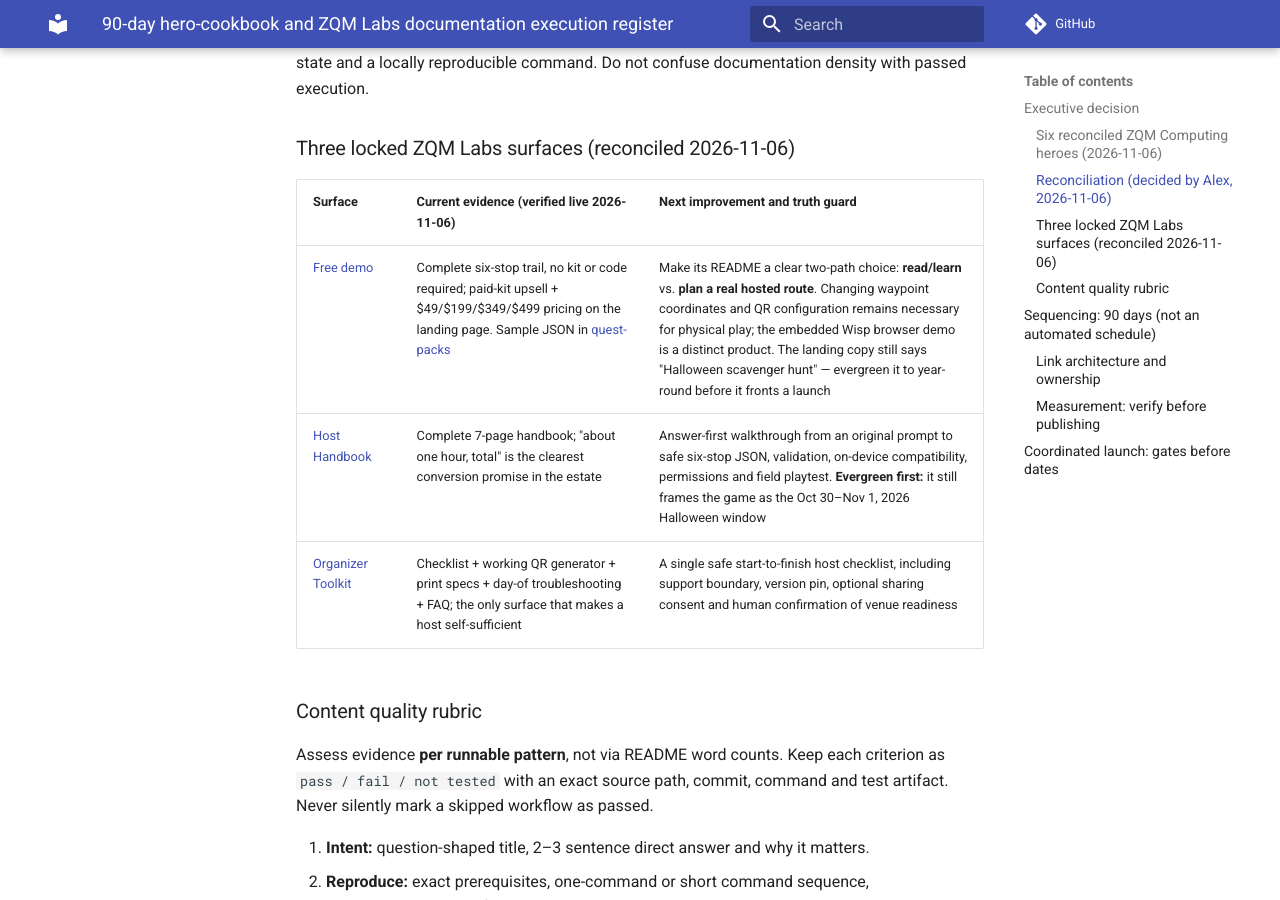
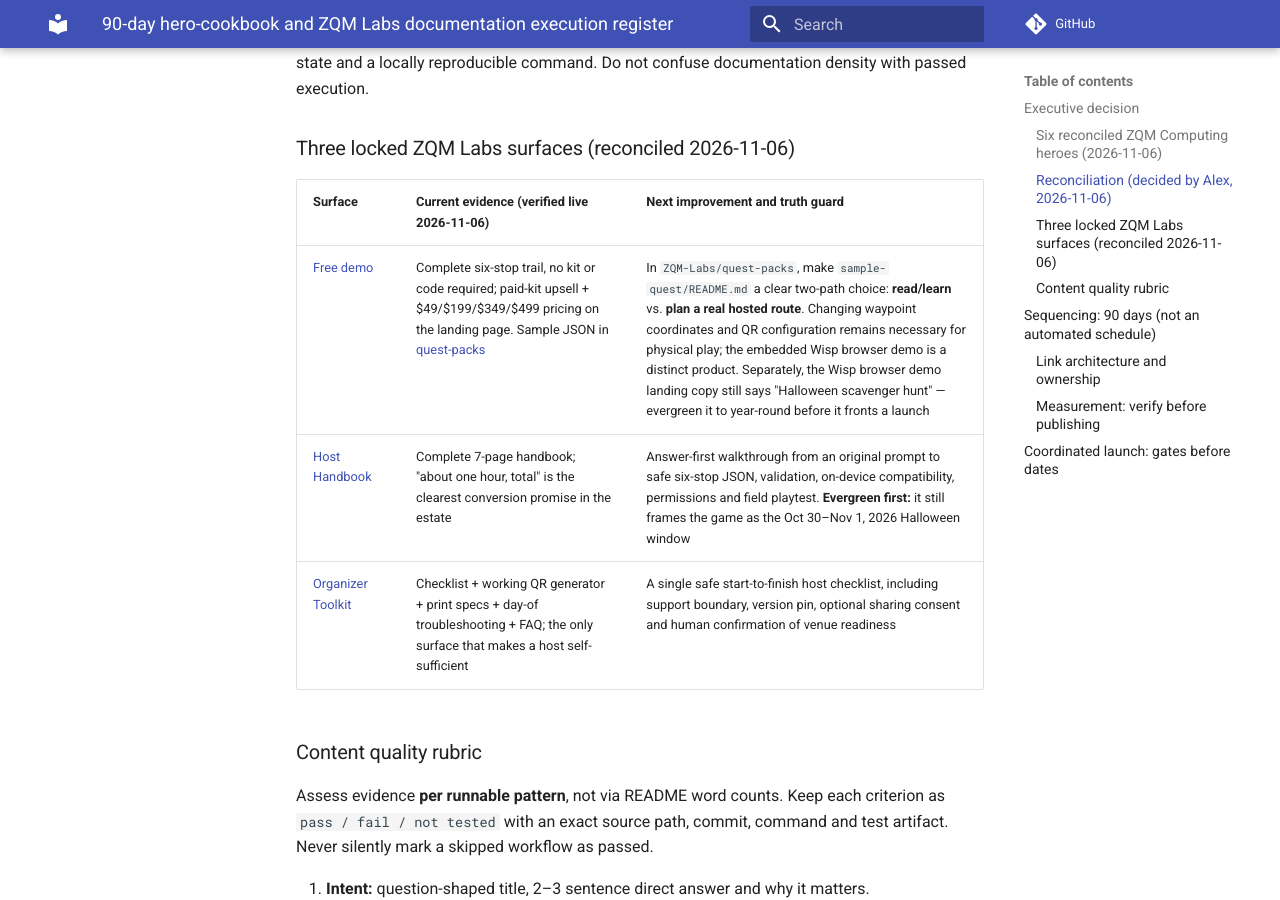
Before and after one commit to ZQM-Computing/geospatial-cookbooks, an MkDocs documentation site: the page built from docs/hero-cookbook-90-day-register.md, in a window 1280 px wide and 900 px high, scrolled down 2700 px. Built offline with MkDocs 1.6.1 and Material for MkDocs 9.7.7, drawn with Linux system fonts in a browser that asks for light colours; comment, search, counter and statistics services are not loaded.

Commit message:
docs(strategy): clarify quest-pack README and Wisp landing page follow-ups
<!-- coderabbit-ai-generated:v1 -->

```diff
--- a/docs/hero-cookbook-90-day-register.md
+++ b/docs/hero-cookbook-90-day-register.md
@@ -89,11 +89,17 @@ command. Do not confuse documentation density with passed execution.
 
 ### Three locked ZQM Labs surfaces (reconciled 2026-11-06)
 
+<!-- coderabbit-ai-generated:v1 -->
+
+<!-- coderabbit-ai-generated-section:v1:b56b98b9d8a1cde40ec533727d0ab5dd2a661881c7e694fb8bd7b7b3eb2a8d7f -->
+
 | Surface | Current evidence (verified live 2026-11-06) | Next improvement and truth guard |
 | --- | --- | --- |
-| [Free demo](https://zqmlabs.com/games/hunt-for-wisps/play/?demo=1) | Complete six-stop trail, no kit or code required; paid-kit upsell + $49/$199/$349/$499 pricing on the landing page. Sample JSON in [quest-packs](https://github.com/ZQM-Labs/quest-packs/tree/main/sample-quest) | Make its README a clear two-path choice: **read/learn** vs. **plan a real hosted route**. Changing waypoint coordinates and QR configuration remains necessary for physical play; the embedded Wisp browser demo is a distinct product. The landing copy still says "Halloween scavenger hunt" — evergreen it to year-round before it fronts a launch |
+| [Free demo](https://zqmlabs.com/games/hunt-for-wisps/play/?demo=1) | Complete six-stop trail, no kit or code required; paid-kit upsell + $49/$199/$349/$499 pricing on the landing page. Sample JSON in [quest-packs](https://github.com/ZQM-Labs/quest-packs/tree/main/sample-quest) | In `ZQM-Labs/quest-packs`, make `sample-quest/README.md` a clear two-path choice: **read/learn** vs. **plan a real hosted route**. Changing waypoint coordinates and QR configuration remains necessary for physical play; the embedded Wisp browser demo is a distinct product. Separately, the Wisp browser demo landing copy still says "Halloween scavenger hunt" — evergreen it to year-round before it fronts a launch |
 | [Host Handbook](https://docs.zqmlabs.com/hosting/) | Complete 7-page handbook; "about one hour, total" is the clearest conversion promise in the estate | Answer-first walkthrough from an original prompt to safe six-stop JSON, validation, on-device compatibility, permissions and field playtest. **Evergreen first:** it still frames the game as the Oct 30–Nov 1, 2026 Halloween window |
 | [Organizer Toolkit](https://organize.zqmlabs.com/) | Checklist + working QR generator + print specs + day-of troubleshooting + FAQ; the only surface that makes a host self-sufficient | A single safe start-to-finish host checklist, including support boundary, version pin, optional sharing consent and human confirmation of venue readiness |
+
+<!-- /coderabbit-ai-generated:v1 -->
 
 ### Content quality rubric
 
```
